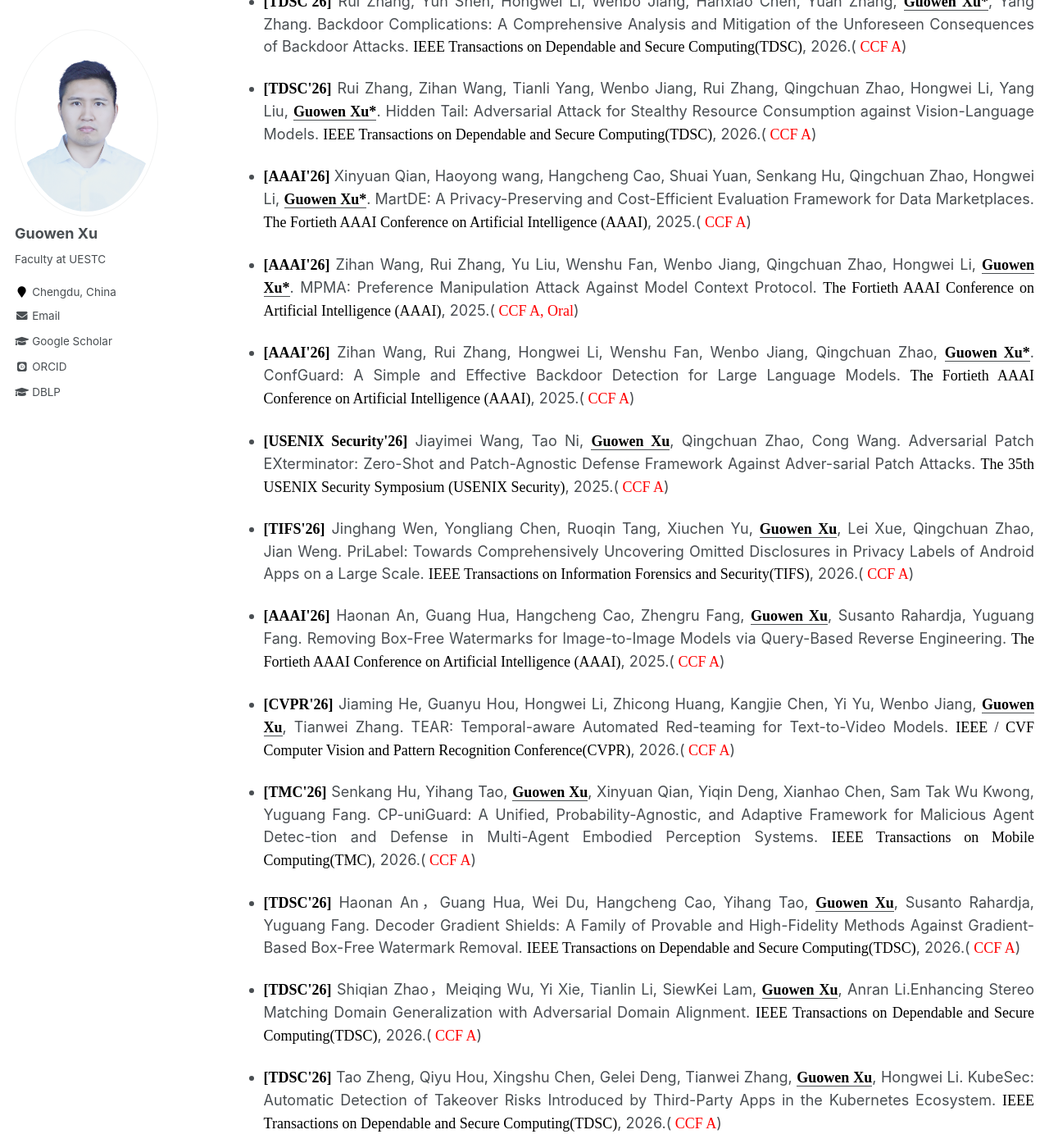
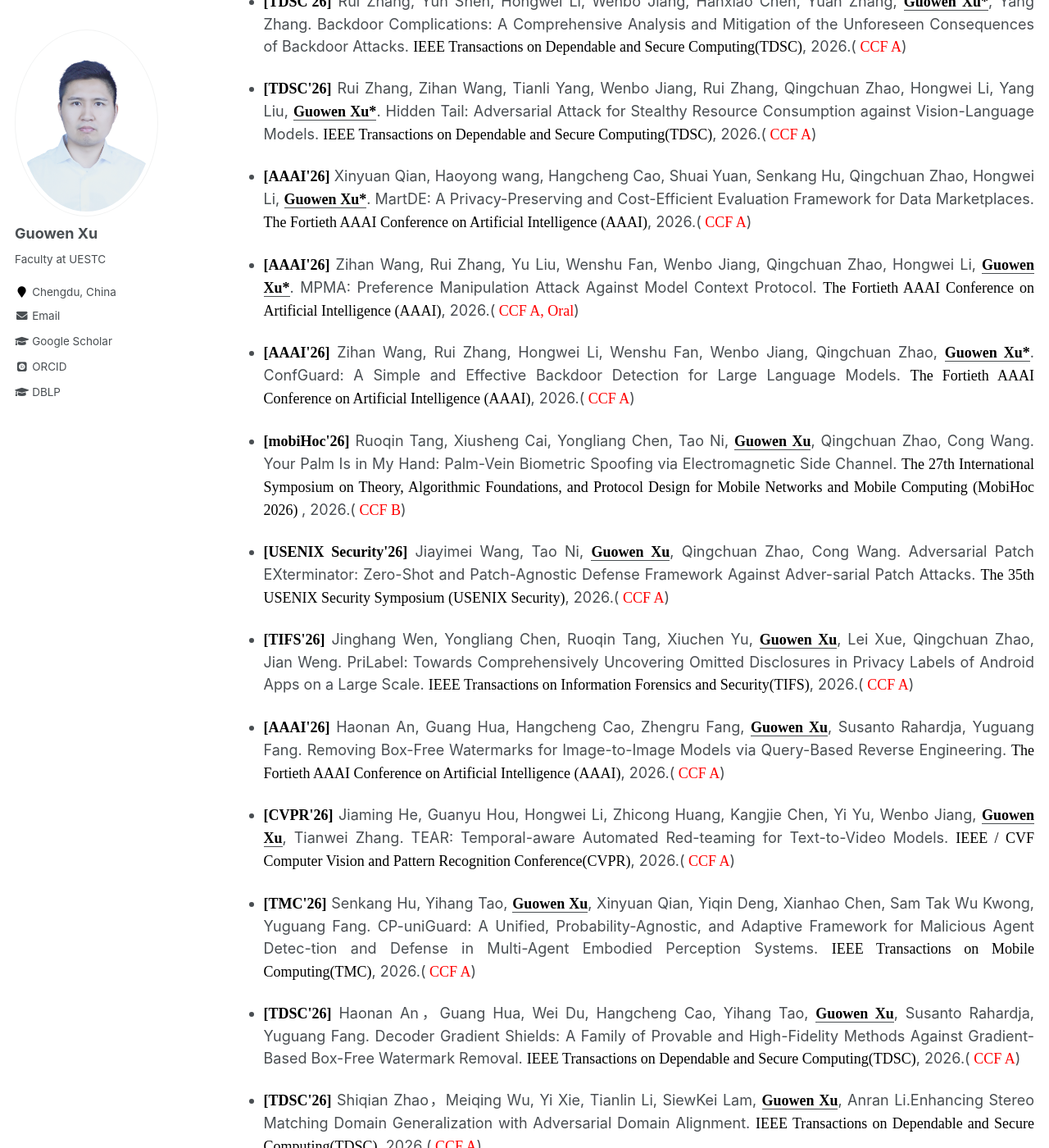
Before and after one commit to Guowen-xu/guowen-xu.github.io, a Jekyll site: the page built from _pages/publications.md, in a window 1280 px wide and 1400 px high, scrolled down 754 px. Shown: the whole window at 82% size. Built offline with Jekyll 4.4.1, drawn with Linux system fonts in a browser that asks for light colours; some web fonts are replaced.

Commit message:
Update publications.md

```diff
--- a/_pages/publications.md
+++ b/_pages/publications.md
@@ -25,16 +25,19 @@ You can find my articles on my [Google Scholar](https://scholar.google.com.hk/ci
 
 * <p align="justify"> <b><font face="Times New Roman" color=black size=4> [TDSC'26]</font></b> Rui Zhang, Zihan Wang, Tianli Yang, Wenbo Jiang, Rui Zhang, Qingchuan Zhao, Hongwei Li, Yang Liu, <u><b><font face="Times New Roman" color=black size=4> Guowen Xu*</font></b></u>. Hidden Tail: Adversarial Attack for Stealthy Resource Consumption against Vision-Language Models. <font face="Times New Roman" color=black size=4> IEEE Transactions on Dependable and Secure Computing(TDSC)</font>, 2026.(<font face="Times New Roman" color=red size=4> CCF A</font>)
 
-* <p align="justify"> <b><font face="Times New Roman" color=black size=4> [AAAI'26]</font></b> Xinyuan Qian, Haoyong wang, Hangcheng Cao, Shuai Yuan, Senkang Hu, Qingchuan Zhao, Hongwei Li, <u><b><font face="Times New Roman" color=black size=4> Guowen Xu*</font></b></u>. MartDE: A Privacy-Preserving and Cost-Efficient Evaluation Framework for Data Marketplaces. <font face="Times New Roman" color=black size=4> The Fortieth AAAI Conference on Artificial Intelligence (AAAI)</font>, 2025.(<font face="Times New Roman" color=red size=4> CCF A</font>)
+* <p align="justify"> <b><font face="Times New Roman" color=black size=4> [AAAI'26]</font></b> Xinyuan Qian, Haoyong wang, Hangcheng Cao, Shuai Yuan, Senkang Hu, Qingchuan Zhao, Hongwei Li, <u><b><font face="Times New Roman" color=black size=4> Guowen Xu*</font></b></u>. MartDE: A Privacy-Preserving and Cost-Efficient Evaluation Framework for Data Marketplaces. <font face="Times New Roman" color=black size=4> The Fortieth AAAI Conference on Artificial Intelligence (AAAI)</font>, 2026.(<font face="Times New Roman" color=red size=4> CCF A</font>)
 
-* <p align="justify"> <b><font face="Times New Roman" color=black size=4> [AAAI'26]</font></b> Zihan Wang, Rui Zhang, Yu Liu, Wenshu Fan, Wenbo Jiang, Qingchuan Zhao, Hongwei Li, <u><b><font face="Times New Roman" color=black size=4> Guowen Xu*</font></b></u>. MPMA: Preference Manipulation Attack Against Model Context Protocol. <font face="Times New Roman" color=black size=4> The Fortieth AAAI Conference on Artificial Intelligence (AAAI)</font>, 2025.(<font face="Times New Roman" color=red size=4> CCF A, Oral</font>)
+* <p align="justify"> <b><font face="Times New Roman" color=black size=4> [AAAI'26]</font></b> Zihan Wang, Rui Zhang, Yu Liu, Wenshu Fan, Wenbo Jiang, Qingchuan Zhao, Hongwei Li, <u><b><font face="Times New Roman" color=black size=4> Guowen Xu*</font></b></u>. MPMA: Preference Manipulation Attack Against Model Context Protocol. <font face="Times New Roman" color=black size=4> The Fortieth AAAI Conference on Artificial Intelligence (AAAI)</font>, 2026.(<font face="Times New Roman" color=red size=4> CCF A, Oral</font>)
 
-* <p align="justify"> <b><font face="Times New Roman" color=black size=4> [AAAI'26]</font></b> Zihan Wang, Rui Zhang, Hongwei Li, Wenshu Fan, Wenbo Jiang, Qingchuan Zhao, <u><b><font face="Times New Roman" color=black size=4> Guowen Xu*</font></b></u>. ConfGuard: A Simple and Effective Backdoor Detection for Large Language Models. <font face="Times New Roman" color=black size=4> The Fortieth AAAI Conference on Artificial Intelligence (AAAI)</font>, 2025.(<font face="Times New Roman" color=red size=4> CCF A</font>)
-* <p align="justify"> <b><font face="Times New Roman" color=black size=4> [USENIX Security'26]</font></b> Jiayimei Wang, Tao Ni, <u><b><font face="Times New Roman" color=black size=4> Guowen Xu</font></b></u>, Qingchuan Zhao, Cong Wang. Adversarial Patch EXterminator: Zero-Shot and Patch-Agnostic Defense Framework Against Adver-sarial Patch Attacks. <font face="Times New Roman" color=black size=4> The 35th USENIX Security Symposium (USENIX Security)</font>, 2025.(<font face="Times New Roman" color=red size=4> CCF A</font>)
+* <p align="justify"> <b><font face="Times New Roman" color=black size=4> [AAAI'26]</font></b> Zihan Wang, Rui Zhang, Hongwei Li, Wenshu Fan, Wenbo Jiang, Qingchuan Zhao, <u><b><font face="Times New Roman" color=black size=4> Guowen Xu*</font></b></u>. ConfGuard: A Simple and Effective Backdoor Detection for Large Language Models. <font face="Times New Roman" color=black size=4> The Fortieth AAAI Conference on Artificial Intelligence (AAAI)</font>, 2026.(<font face="Times New Roman" color=red size=4> CCF A</font>)
 
+* <p align="justify"> <b><font face="Times New Roman" color=black size=4> [mobiHoc'26]</font></b> Ruoqin Tang, Xiusheng Cai, Yongliang Chen, Tao Ni,  <u><b><font face="Times New Roman" color=black size=4> Guowen Xu</font></b></u>, Qingchuan Zhao, Cong Wang.  Your Palm Is in My Hand: Palm-Vein Biometric Spoofing via Electromagnetic Side Channel. <font face="Times New Roman" color=black size=4> The 27th International Symposium on Theory, Algorithmic Foundations, and Protocol Design for Mobile Networks and Mobile Computing (MobiHoc 2026) </font>, 2026.(<font face="Times New Roman" color=red size=4> CCF B</font>)
+
+* <p align="justify"> <b><font face="Times New Roman" color=black size=4> [USENIX Security'26]</font></b> Jiayimei Wang, Tao Ni, <u><b><font face="Times New Roman" color=black size=4> Guowen Xu</font></b></u>, Qingchuan Zhao, Cong Wang. Adversarial Patch EXterminator: Zero-Shot and Patch-Agnostic Defense Framework Against Adver-sarial Patch Attacks. <font face="Times New Roman" color=black size=4> The 35th USENIX Security Symposium (USENIX Security)</font>, 2026.(<font face="Times New Roman" color=red size=4> CCF A</font>)
 * <p align="justify">  <b><font face="Times New Roman" color=black size=4> [TIFS'26]</font></b>  Jinghang Wen, Yongliang Chen, Ruoqin Tang,  Xiuchen Yu, <u><b><font face="Times New Roman" color=black size=4> Guowen Xu</font></b></u>, Lei Xue, Qingchuan Zhao, Jian Weng. PriLabel: Towards Comprehensively Uncovering Omitted Disclosures in Privacy Labels of Android Apps on a Large Scale. <font face="Times New Roman" color=black size=4> IEEE Transactions on Information Forensics and Security(TIFS)</font>, 2026.(<font face="Times New Roman" color=red size=4> CCF A</font>)
 
-* <p align="justify"> <b><font face="Times New Roman" color=black size=4> [AAAI'26]</font></b> Haonan An, Guang Hua, Hangcheng Cao, Zhengru Fang, <u><b><font face="Times New Roman" color=black size=4> Guowen Xu</font></b></u>, Susanto Rahardja, Yuguang Fang. Removing Box-Free Watermarks for Image-to-Image Models via Query-Based Reverse Engineering. <font face="Times New Roman" color=black size=4> The Fortieth AAAI Conference on Artificial Intelligence (AAAI)</font>, 2025.(<font face="Times New Roman" color=red size=4> CCF A</font>)
+* <p align="justify"> <b><font face="Times New Roman" color=black size=4> [AAAI'26]</font></b> Haonan An, Guang Hua, Hangcheng Cao, Zhengru Fang, <u><b><font face="Times New Roman" color=black size=4> Guowen Xu</font></b></u>, Susanto Rahardja, Yuguang Fang. Removing Box-Free Watermarks for Image-to-Image Models via Query-Based Reverse Engineering. <font face="Times New Roman" color=black size=4> The Fortieth AAAI Conference on Artificial Intelligence (AAAI)</font>, 2026.(<font face="Times New Roman" color=red size=4> CCF A</font>)
+
  * <p align="justify"> <b><font face="Times New Roman" color=black size=4> [CVPR'26]</font></b> Jiaming He, Guanyu Hou, Hongwei Li, Zhicong Huang, Kangjie Chen, Yi Yu, Wenbo Jiang, <u><b><font face="Times New Roman" color=black size=4> Guowen Xu</font></b></u>, Tianwei Zhang. TEAR: Temporal-aware Automated Red-teaming for Text-to-Video Models. <font face="Times New Roman" color=black size=4> IEEE / CVF Computer Vision and Pattern Recognition Conference(CVPR)</font>, 2026.(<font face="Times New Roman" color=red size=4> CCF A</font>)
 * <p align="justify"> <b><font face="Times New Roman" color=black size=4> [TMC'26]</font></b> Senkang Hu, Yihang Tao, <u><b><font face="Times New Roman" color=black size=4> Guowen Xu</font></b></u>, Xinyuan Qian, Yiqin Deng, Xianhao Chen, Sam Tak Wu Kwong, Yuguang Fang. CP-uniGuard: A Unified, Probability-Agnostic, and Adaptive Framework for Malicious Agent Detec-tion and Defense in Multi-Agent Embodied Perception Systems. <font face="Times New Roman" color=black size=4> IEEE Transactions on Mobile Computing(TMC)</font>, 2026.(<font face="Times New Roman" color=red size=4> CCF A</font>)
 
```
